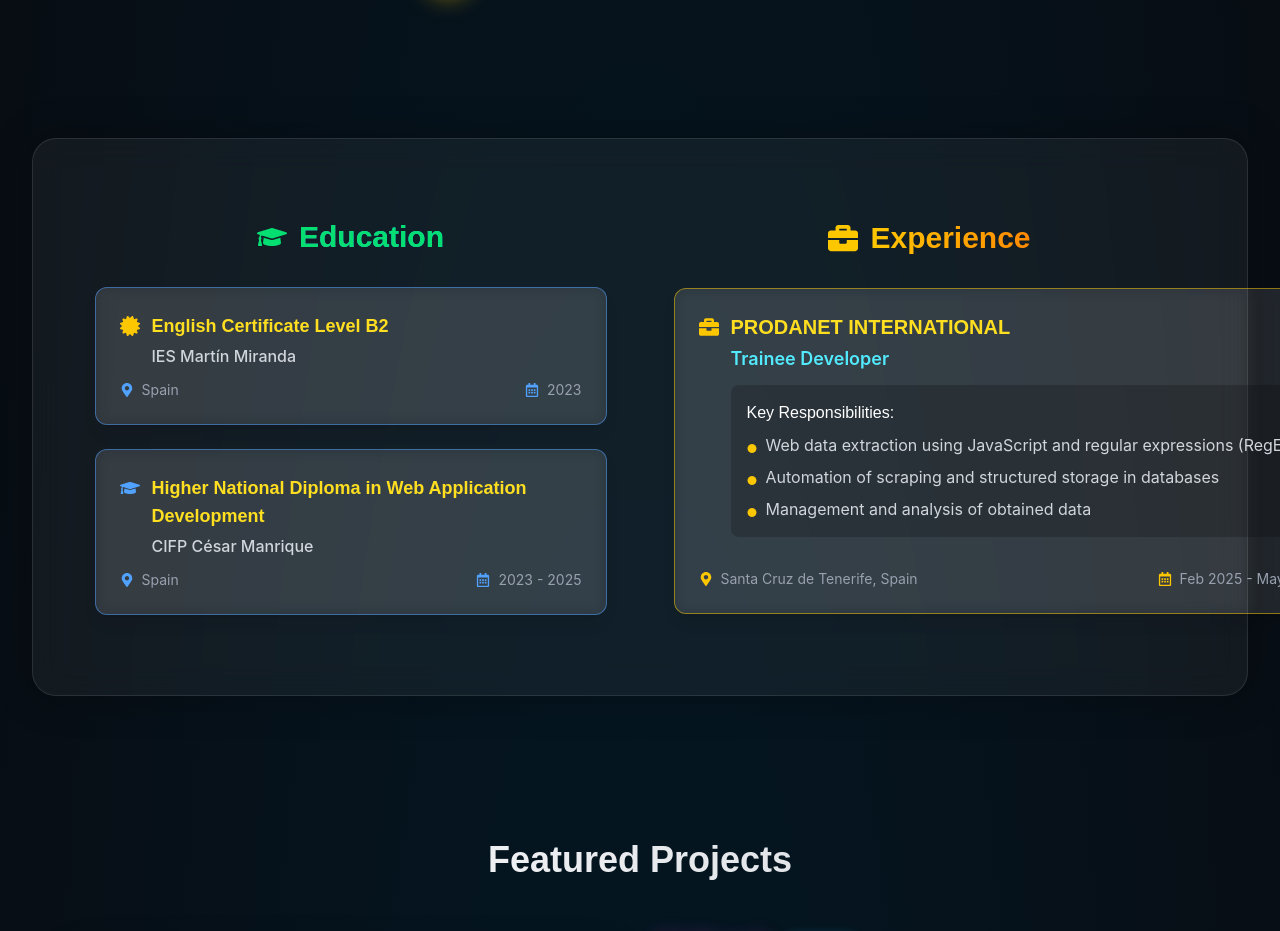
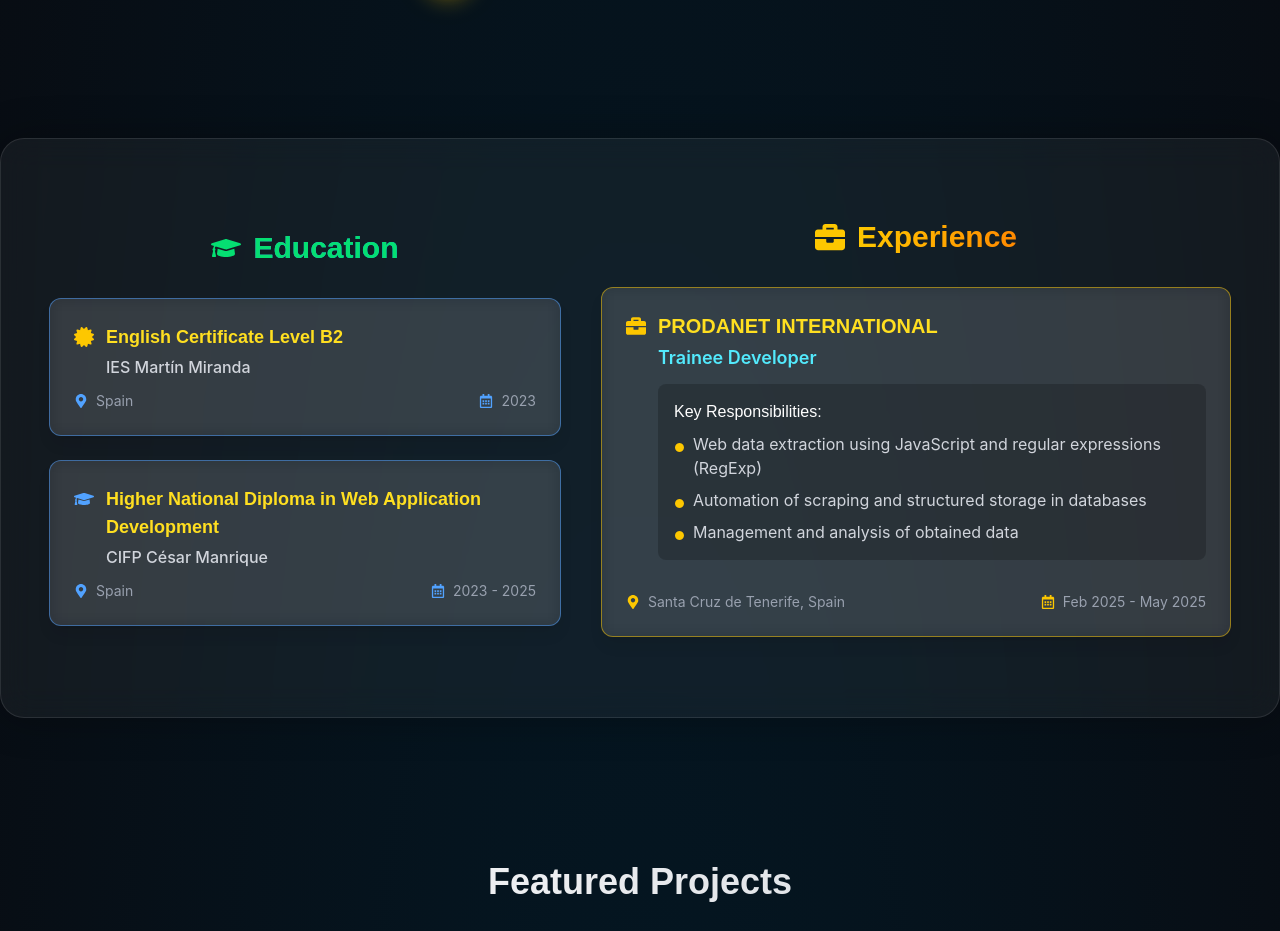
Before and after one commit to prospi-dev/portfolio, a React (Vite) app in the folder portfolio/: page / in a window 1280 px wide. Shown: the part 1901-2832 px from the top of the page. Built offline with nearby package versions, Linux system fonts and the light colour scheme.

Commit message:
Minor update

```diff
--- a/portfolio/src/components/education-experience.jsx
+++ b/portfolio/src/components/education-experience.jsx
@@ -99,7 +99,7 @@ const Education = () => (
 const Experience = () => (
   <motion.section
     id="experience"
-    className="py-8 flex flex-col items-center max-w-lg mx-auto"
+    className="py-8 flex flex-col items-center mx-auto"
     initial={{ opacity: 0, x: 50 }}
     whileInView={{ opacity: 1, x: 0 }}
     transition={{ duration: 0.7, ease: "easeOut" }}
@@ -119,7 +119,7 @@ const Experience = () => (
       transition={{ duration: 0.6, delay: 0.2 }}
       viewport={{ once: true }}
     >
-      <div className="bg-white/10 backdrop-blur-sm border border-yellow-400/50 rounded-xl p-6 text-left hover:bg-white/15 transition-all duration-300 hover:scale-105 shadow-lg w-xs lg:w-max">
+      <div className="bg-white/10 backdrop-blur-sm border border-yellow-400/50 rounded-xl p-6 text-left hover:bg-white/15 transition-all duration-300 hover:scale-105 shadow-lg w-xs lg:w-full">
         <div className="flex items-start gap-3 mb-4">
           <FaBriefcase className="text-yellow-400 text-xl mt-1 flex-shrink-0" />
           <div className="flex-1">
--- a/portfolio/src/main.jsx
+++ b/portfolio/src/main.jsx
@@ -22,7 +22,7 @@ const App = () => {
         <Aboutme />
         <Skills />
         <section id="education-experience" className="flex flex-col lg:flex-row gap-10
-                                                    items-center w-fit max-w-[95vw] lg:w-full mx-auto bg-white/5 backdrop-blur-lg border
+                                                    items-center w-fit max-w-[95vw] lg:max-w-full mx-auto bg-white/5 backdrop-blur-lg border
                                                     border-white/10 rounded-3xl p-8 md:p-12 shadow-[0_0_40px_rgba(0,0,0,0.3)]
                                                     lg:justify-center ">
           <Education />
```
